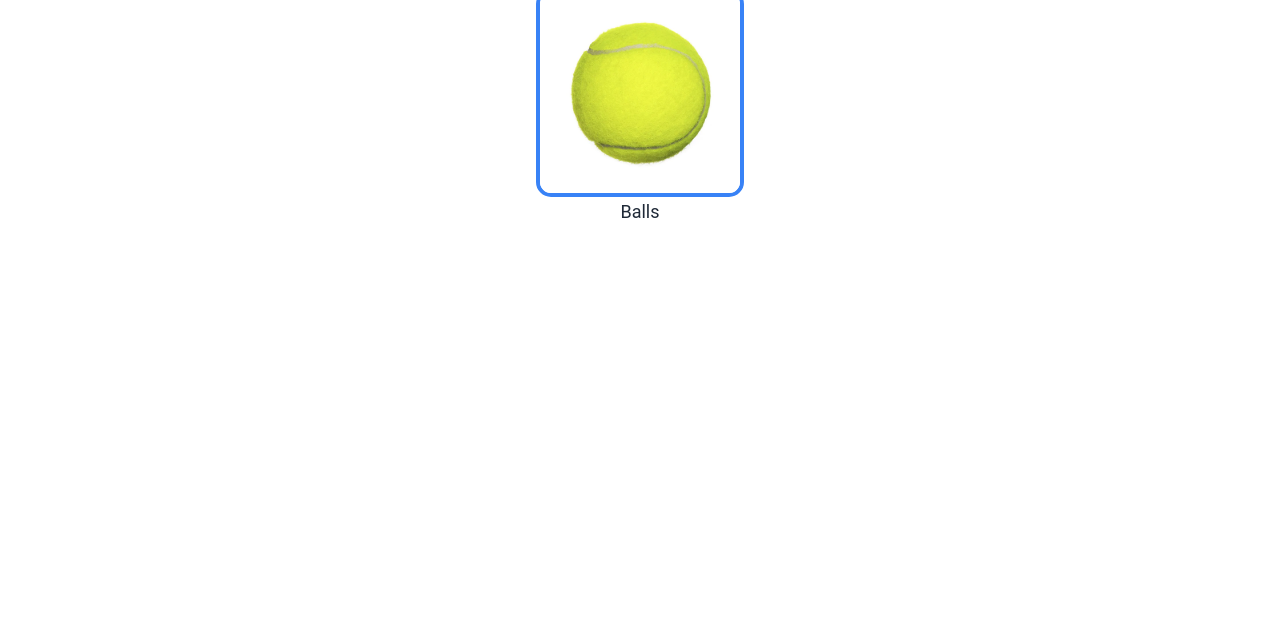
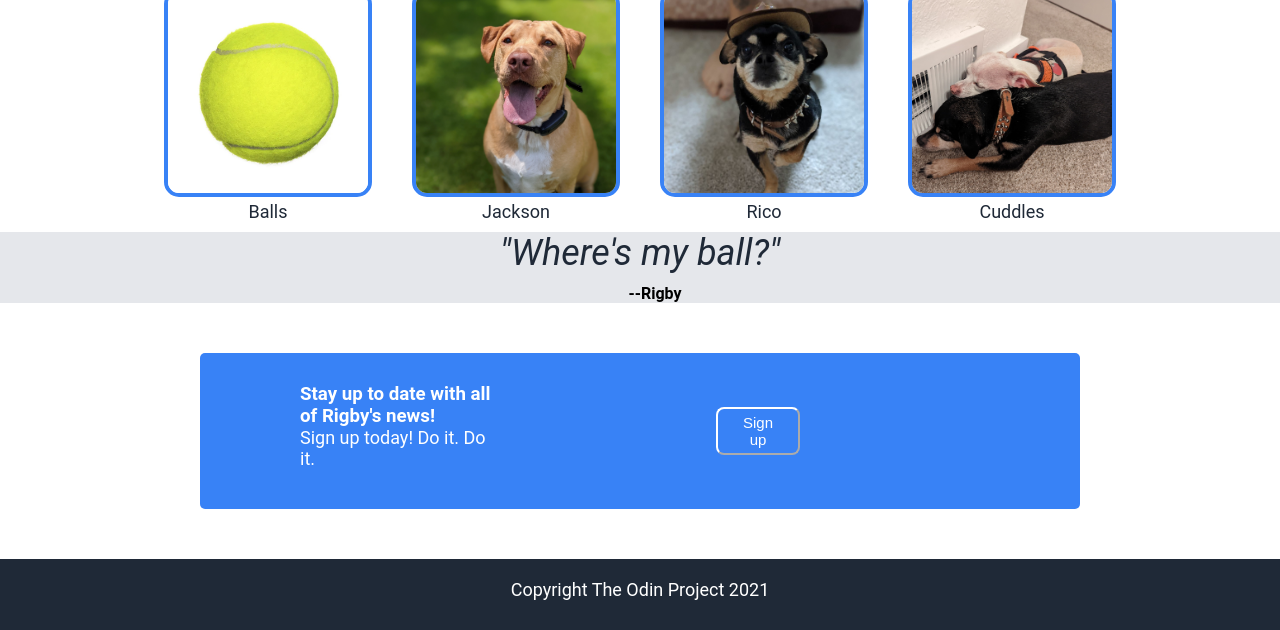
Before and after one commit to bkytchak/LandingPage, a plain HTML site: page index.html in a window 1280 px wide. Shown: the part 746-1376 px from the top of the page. Before the commit the page ends 978 px from the top, so only its background shows below. Drawn offline with Linux system fonts and the light colour scheme.

Commit message:
finished first landing page

```diff
--- a/index.html
+++ b/index.html
@@ -41,7 +41,37 @@
                 <img src="Images/Tennis-balls-1024x1024_700x.webp">
                 <p>Balls</p>
             </div>
+            <div>
+                <img src="Images/Jackson.jpg">
+                <p>Jackson</p>
+            </div>
+            <div>
+                <img src="Images/Rico.jpg">
+                <p>Rico</p>
+            </div>
+            <div>
+                <img src="Images/RigbyRico.jpg">
+                <p>Cuddles</p>
+            </div>
         </div>
+    </div>
+    <div class="quote">
+        <p>"Where's my ball?"</p>
+        <b>
+            --Rigby
+        </b>
+    </div>
+    <div class="sign-up-box">
+        <div class="sign-text">
+            <h3>Stay up to date with all of Rigby's news!</h3>
+            <p>Sign up today! Do it. Do it.</p>
+        </div>
+        <div class="sign-up-button">
+            <button>Sign up</button>
+        </div>
+    </div>
+    <div class="footer">
+        <p>Copyright The Odin Project 2021</p>
     </div>
 </body>
 </html>
--- a/style.css
+++ b/style.css
@@ -130,3 +130,69 @@ h2 {
     margin: 5px 20px 0px 20px;
 
 }
+
+/*Quote Section*/
+
+.quote {
+    display: flex;
+    flex-direction: column;
+    background: #E5E7EB;
+    padding: 0 200px;
+
+}
+
+.quote p{
+    font-size: 36px;
+    font-style: italic;
+    text-align: center;
+    color: #1F2937;
+    font-family: "Roboto", sans-serif;
+
+}
+
+.quote b {
+    font-family: "Roboto", sans-serif;
+    padding: 0 20px 0 50px;
+    text-align: center;
+}
+
+/*Sign up section*/
+
+.sign-up-box {
+    display: flex;
+    align-items: center;
+    font-family: "Roboto" sans-serif;
+    border-radius: 5px;
+    border-color: none;
+    margin: 50px 200px;
+    padding: 10px 80px;
+    background-color: #3882F6;
+    color: white;
+}
+
+.sign-text {
+    text-align: left;
+    margin: 20px
+}
+
+.sign-up-button button {
+    color: #fff;
+    border-color: #fff;
+    border-radius: 8px;
+    background-color: #3882F6;
+    padding: 5px 25px;
+    font-size: 15px;
+    margin: 0 200px;
+
+}
+
+/*Footer Section*/
+.footer {
+    display: flex;
+    flex-direction: column;
+    background-color: #1F2937;
+    color: white;
+    font-size: 18px;
+    padding: 20px;
+    text-align: center;
+}
```
Also changed, not shown: Images/Jackson.jpg (added), Images/Rico.jpg (added), Images/RigbyRico.jpg (added), colors_and_stuff.png (added), odin-project.png (added).
